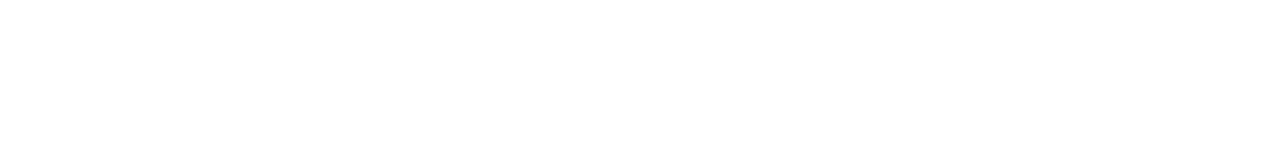
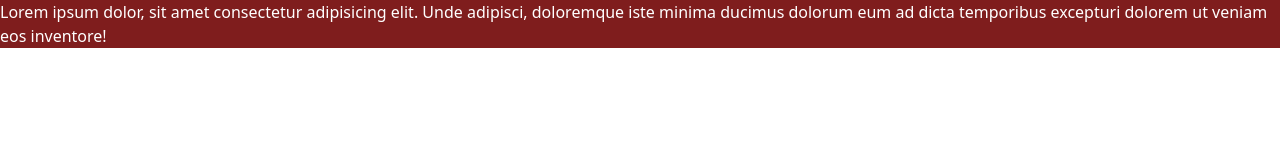
Before and after one commit to naimulhasannabil/Tailwind-CSS, a website built with Vite: page 06_Tailwind Config/index.html in a window 1280 px wide. Built offline with nearby package versions, Linux system fonts and the light colour scheme.

Commit message:
Update the Code

```diff
--- a/06_Tailwind Config/index.html
+++ b/06_Tailwind Config/index.html
@@ -7,5 +7,7 @@
     <link rel="stylesheet" href="/CSS/input.css" />
     <script src="https://cdn.tailwindcss.com"></script>
   </head>
-  <body></body>
+  <body>
+    <p class="bg-red-900 text-white">Lorem ipsum dolor, sit amet consectetur adipisicing elit. Unde adipisci, doloremque iste minima ducimus dolorum eum ad dicta temporibus excepturi dolorem ut veniam eos inventore!</p>
+  </body>
 </html>
```
Also changed, not shown: 1 other file.
